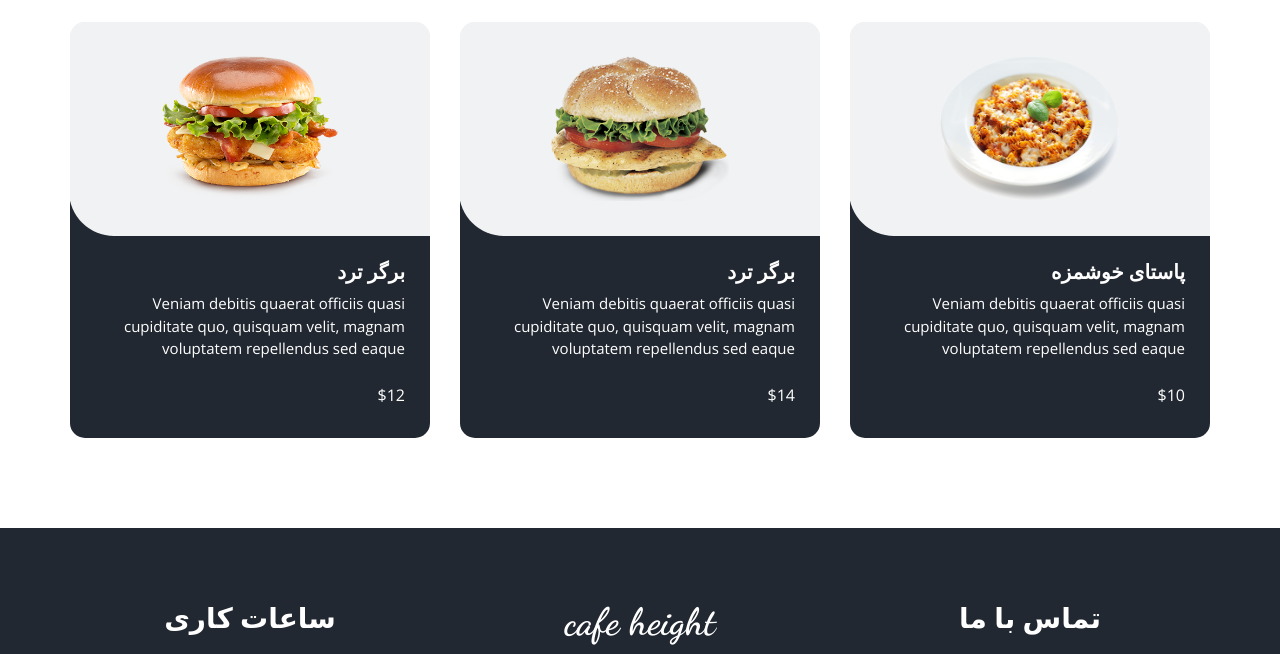
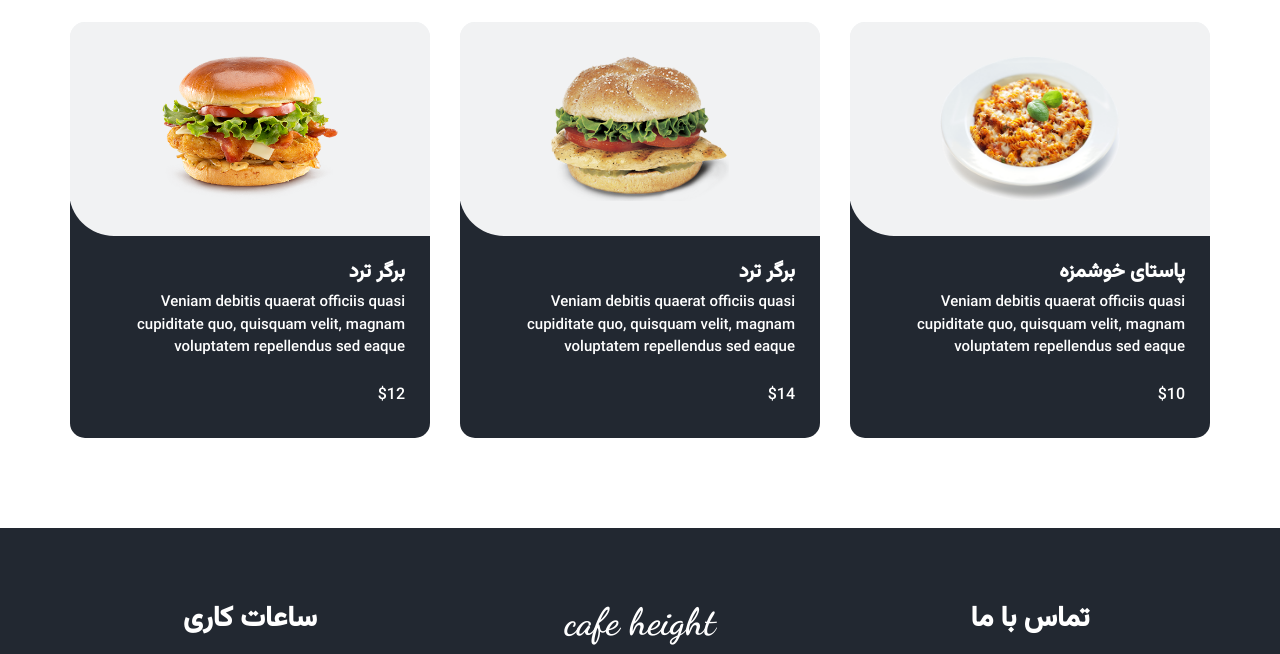
Before and after one commit to amirabk82/height, a plain HTML site: page menu.html in a window 1280 px wide. Shown: the part 1123-1777 px from the top of the page. Drawn offline with nearby package versions, Linux system fonts and the light colour scheme; some packages are replaced by stand-ins of ours.

Commit message:
Add files via upload

```diff
--- a/css/style.css
+++ b/css/style.css
@@ -1,6 +1,11 @@
 @import url("https://fonts.googleapis.com/css2?family=Dancing+Script:wght@400;500;600;700&family=Open+Sans:wght@400;600;700&display=swap");
+@font-face {
+  font-family: "wazir-medium";
+  src: url(../fonts/wazir/webfonts/Vazirmatn-Medium.woff2);
+}
 body {
-  font-family: "Open Sans", sans-serif;
+  /* font-family: "Open Sans", sans-serif; */
+  font-family: "wazir-medium", sans-serif;
   color: #0c0c0c;
   background-color: #ffffff;
   overflow-x: hidden;
@@ -437,13 +442,13 @@ a:focus {
 }
 
 .offer_section .box .detail-box h5 {
-  font-family: 'Dancing Script', cursive;
+  /* font-family: 'Dancing Script', cursive; */
   font-size: 24px;
   margin: 0;
 }
 
 .offer_section .box .detail-box h6 {
-  font-family: 'Dancing Script', cursive;
+  /* font-family: 'Dancing Script', cursive; */
   margin: 10px 0;
 }
 
@@ -916,7 +921,7 @@ a:focus {
 .footer_section .footer-logo {
   font-weight: 600;
   margin-bottom: 20px;
-  font-family: 'Dancing Script', cursive;
+  /* font-family: 'Dancing Script', cursive; */
 }
 
 .footer_section p {
@@ -956,6 +961,8 @@ a:focus {
   font-size: 38px;
   line-height: 1;
   color: #ffffff;
+  font-family: 'Dancing Script', cursive;
+
 }
 
 .footer_section .footer_social {
```
Also changed, not shown: fonts/wazir/webfonts/Vazirmatn-Medium.woff2 (added).
